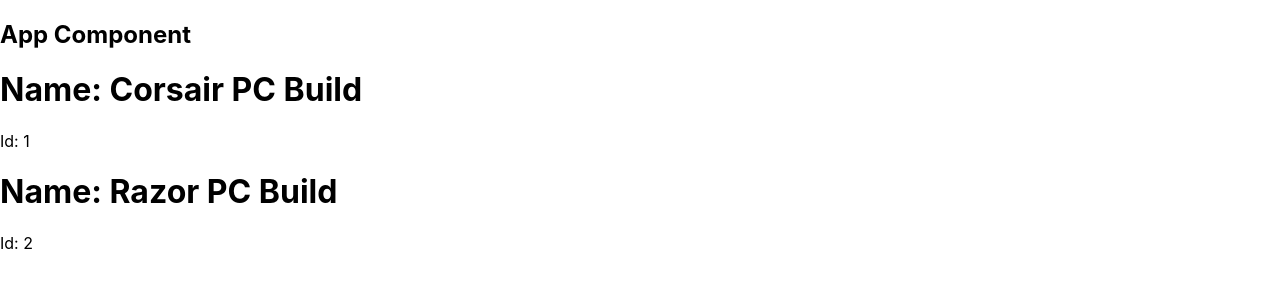
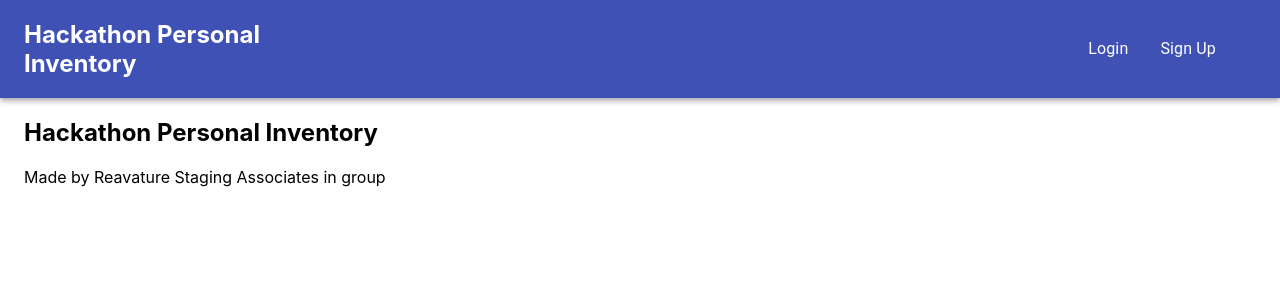
Before and after one commit to tobynboudreaux/Hackathon, a React (Create React App) app in the folder item-client/: page / in a window 1280 px wide. Shown: the top 300 px of the page. Built offline with nearby package versions, Linux system fonts and the light colour scheme.

Commit message:
landing page and router

```diff
--- a/item-client/package.json
+++ b/item-client/package.json
@@ -9,6 +9,7 @@
     "@testing-library/user-event": "^12.6.3",
     "react": "^17.0.1",
     "react-dom": "^17.0.1",
+    "react-router-dom": "^5.2.0",
     "react-scripts": "4.0.2",
     "web-vitals": "^1.1.0"
   },
--- a/item-client/src/App.js
+++ b/item-client/src/App.js
@@ -1,21 +1,17 @@
 import logo from "./logo.svg";
 import "./App.css";
-import { ItemCard } from "./components/Items/ItemCard";
+import {Route, Switch, BrowserRouter as Router} from 'react-router-dom';
 import { ItemContainer } from "./components/Items/ItemContainer";
-import CategoryContainer from "./components/categories/CategoryContainer";
+
+import { LandingPage } from "./components/landingPage/landingPage";
 
 function App() {
   return (
-    <div className="App">
-      <header>
-        <h2>App Component</h2>
-      </header>
-      <div>
-        {/* <ItemContainer /> */}
-        {/* <ItemCard /> */}
-        <CategoryContainer />
-      </div>
-    </div>
+    <Router>
+      <Switch>
+        <Route exact path='/' component={LandingPage} />
+      </Switch>
+    </Router>
   );
 }
 
--- /dev/null
+++ b/item-client/src/components/landingPage/landingPage.js
@@ -0,0 +1,16 @@
+import React from 'react';
+import { Container } from '@material-ui/core';
+import { TopNavBar } from './topNavBar';
+
+export const LandingPage = (props) => {
+
+   return (
+      <div>
+         <TopNavBar />
+         <Container>
+            <h2>Hackathon Personal Inventory</h2>
+            <p>Made by Reavature Staging Associates in group</p>
+         </Container>
+      </div>
+   );
+}
--- /dev/null
+++ b/item-client/src/components/landingPage/topNavBar.js
@@ -0,0 +1,40 @@
+import React from 'react';
+import { AppBar, Container, List, ListItem, ListItemText, makeStyles, Toolbar } from '@material-ui/core';
+
+const useStyles = makeStyles({
+   navDisplayFlex: {
+     display: `flex`,
+     justifyContent: `flex-end`
+   },
+   linkText: {
+     textDecoration: `none`,
+     color: `white`
+   }
+ });
+const navLinks = [
+   {title: 'Login', path: '/login'},
+   {title: 'Sign Up', path: '/signup'}
+];
+
+export const TopNavBar = (props) => {
+   const classes = useStyles();
+
+   return (
+      <AppBar color='primary' position='static'>
+         <Toolbar>
+            <a href='/' className={classes.linkText}><h2>Hackathon Personal Inventory</h2></a>
+            <Container>
+               <List component="nav" aria-labelledby="main navigation" className={classes.navDisplayFlex}>
+                  {navLinks.map(({title, path}) => (
+                     <a href={path} key={title} className={classes.linkText} >
+                        <ListItem button>
+                           <ListItemText primary={title} />
+                        </ListItem>
+                     </a>
+                  ))}
+               </List>
+            </Container>
+         </Toolbar>
+      </AppBar>
+   );
+}
```
Also changed, not shown: 1 other file (tests, documents, lock files or other folders).
